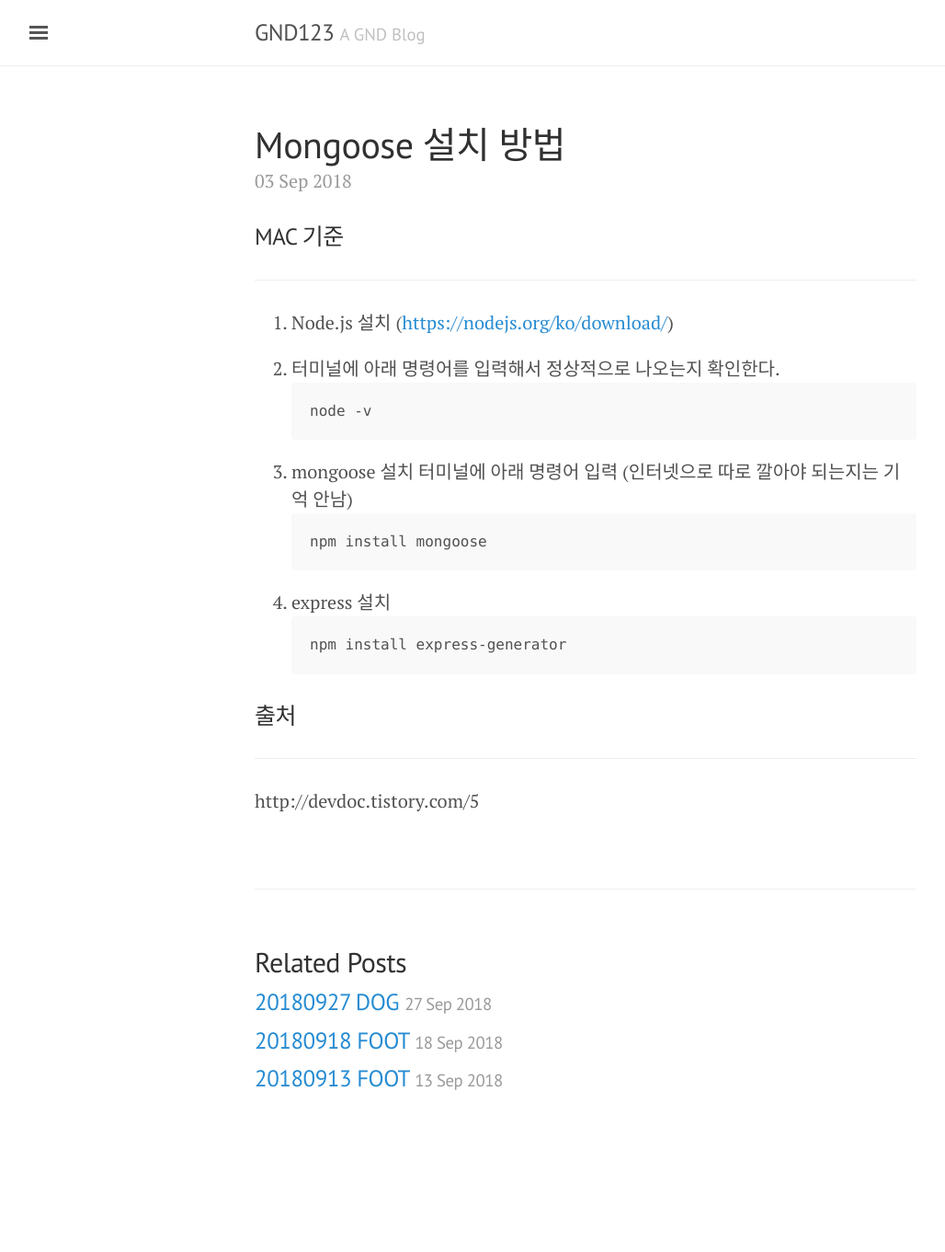
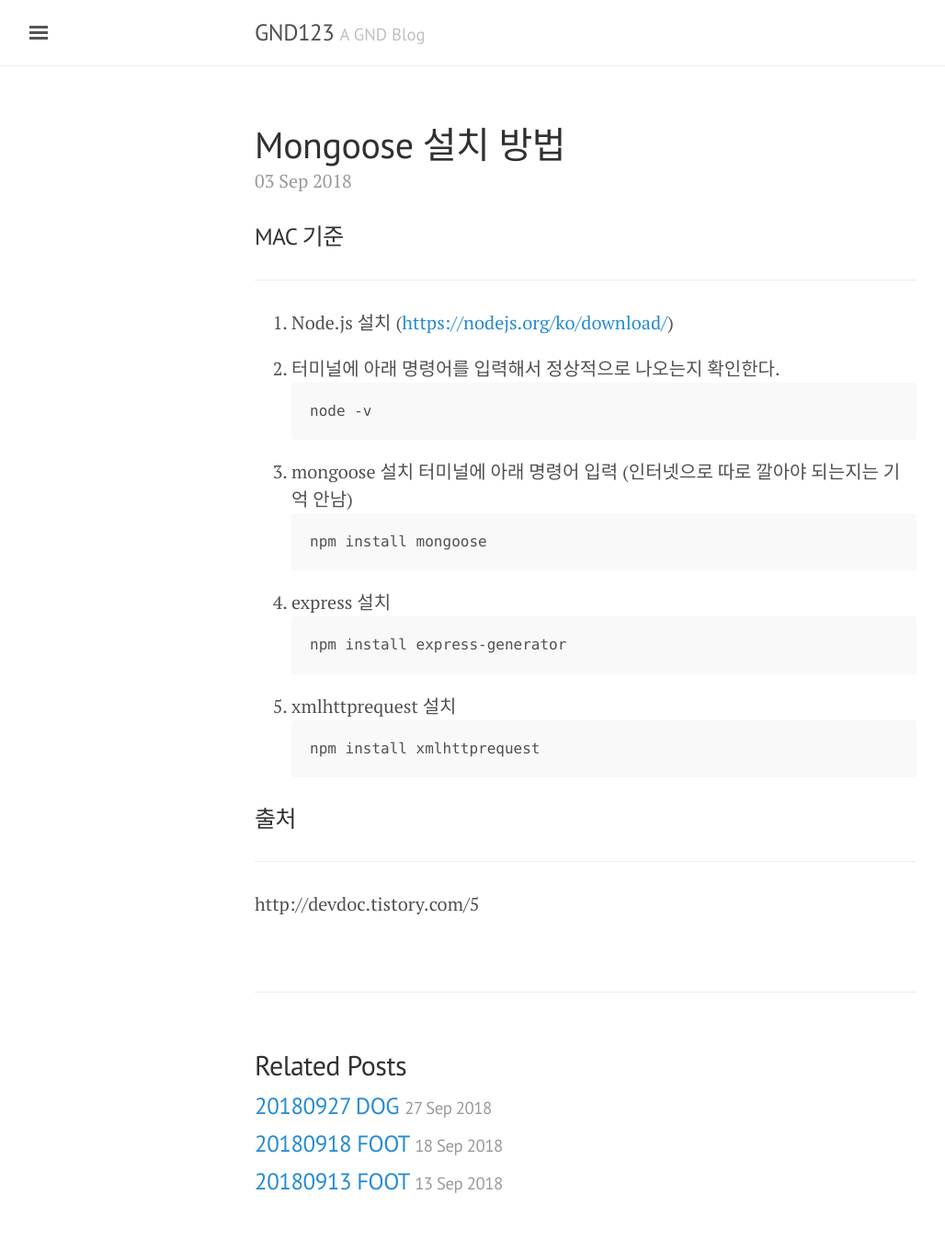
Before and after one commit to GND123/GND123.github.io, a Jekyll site: the page built from _posts/2018-09-03-Install-Mongoose.md, in a window 1280 px wide. Shown: the whole page at 92% size, without its empty margins (3-1031 px from the left). Built offline with Jekyll 4.4.1, drawn with Linux system fonts in a browser that asks for light colours; before the commit the page ends 1248 px from its top, so only the background shows below that.

Commit message:
Update 2018-09-03-Install-Mongoose.md

```diff
--- a/_posts/2018-09-03-Install-Mongoose.md
+++ b/_posts/2018-09-03-Install-Mongoose.md
@@ -23,6 +23,11 @@ npm install mongoose
 npm install express-generator
 ~~~
 
+5. xmlhttprequest 설치
+~~~
+npm install xmlhttprequest
+~~~
+
 ### 출처
 ***
 http://devdoc.tistory.com/5
```
